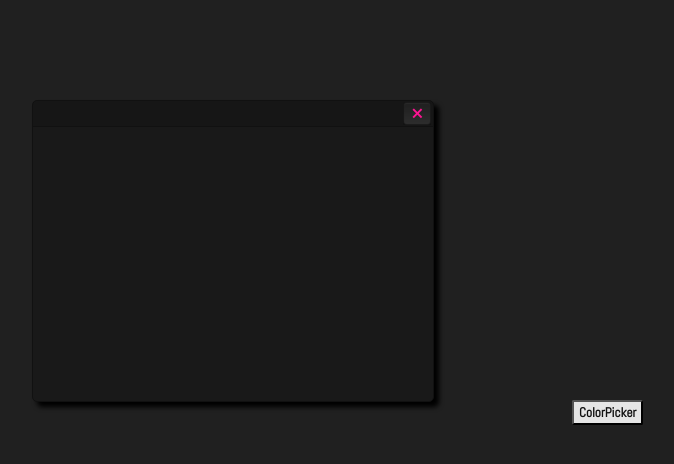
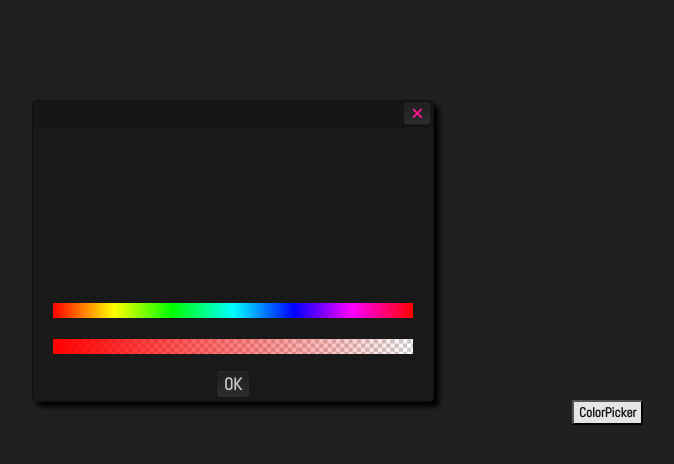
Before and after one commit to tschiboka/colorpicker, a React (Create React App) app: page / in a window 1280 px wide. Both pictures are taken after a click on the button "ColorPicker". Shown: the top 464 px of the page, without its empty margins (68-742 px from the left). Built offline with nearby package versions, Linux system fonts and the light colour scheme.

Commit message:
get hue and alpha slider bases

```diff
--- a/src/Components/ColorPicker/ColorPicker.js
+++ b/src/Components/ColorPicker/ColorPicker.js
@@ -2,6 +2,7 @@ import React, { Component } from 'react';
 import ReactDOM from 'react-dom';
 import "./ColorPicker.scss";
 import btnBg from "./images/btn_sm_square.png";
+import transparentCheckerdBg from "./images/transparent_checkered_bg.png";
 
 export default class ColorPicker extends Component {
     constructor(props) {
@@ -16,22 +17,46 @@ export default class ColorPicker extends Component {
                     className="ColorPicker"
                     style={{ left: (this.props.X || 0) + "px", top: (this.props.Y || 0) + "px" }}
                     onClick={e => e.stopPropagation()}
-                    onBlur={() => this.props.close()}
+                    //onBlur={() => this.props.close()}
+                    onKeyDown={e => { if (e.keyCode === 27) this.props.close(); }}
                     tabIndex={1}
                     ref={component => { if (ReactDOM.findDOMNode(component)) ReactDOM.findDOMNode(component).focus() }}
                 >
                     <div className="ColorPicker__header">
                         <button
-                            className="close-btn" onClick={() => this.props.close()}
+                            className="close-btn"
+                            onClick={() => this.props.close()}
                             style={{ backgroundImage: `url(${btnBg})` }}
+                            title="close [Esc]"
                         >&times;</button>
                     </div>
 
-                    <div className="ColorPicker__palette"></div>
+                    <div className="ColorPicker__body">
+                        <div className="ColorPicker__upper-box">
+                            <div className="ColorPicker__palette"></div>
 
-                    <div className="ColorPicker__spectrum"></div>
+                            <div className="ColorPicker__text-inputs"></div>
+                        </div>
 
-                    <div className="ColorPicker__alpha"></div>
+                        <div className="ColorPicker__lower-box">
+                            <div className="ColorPicker__hue-slider">
+                                <div className="ColorPicker__hue"></div>
+                            </div>
+
+                            <div className="ColorPicker__alpha-box">
+                                <div className="ColorPicker__alpha-slider">
+                                    <div className="ColorPicker__alpha-bg" style={{ backgroundImage: `url(${transparentCheckerdBg})` }}>
+
+                                        <div className="ColorPicker__alpha"></div>
+                                    </div>
+                                </div>
+                            </div>
+
+                            <div className="ColorPicker__ok-btn-box">
+                                <button style={{ backgroundImage: `url(${btnBg})` }}>OK</button>
+                            </div>
+                        </div>
+                    </div>
                 </div>)
                 : null
         );
--- a/src/Components/ColorPicker/ColorPicker.scss
+++ b/src/Components/ColorPicker/ColorPicker.scss
@@ -1,5 +1,5 @@
 $primaryBg: #191919;
-$primarytColor: #e5e5e5;
+$primarytColor: #c2c2c2;
 $borderColor: #111;
 $border: 1px solid $borderColor;
 
@@ -40,10 +40,7 @@ $border: 1px solid $borderColor;
         height: 95%;
         min-width: 30px;
         padding: 0 1px;
-        background-position: 50% 50%;
-        background-repeat: no-repeat;
-        background-size: contain;
-        background-color: transparent;
+        background: 50% 50%/contain no-repeat transparent;
         color: deeppink;
         border: none;
         font-size: 18px;
@@ -51,3 +48,89 @@ $border: 1px solid $borderColor;
         &:hover { font-size: 14px; }
     }
 }
+
+.ColorPicker__body {
+    width: 100%;
+    height: calc(100% - 25px);
+}
+
+.ColorPicker__upper-box {
+    width: 100%;
+    height: 60%;
+    display: flex;
+    .ColorPicker__palette {
+        width: 60%;
+        height: 100%;
+        //border: 1px dotted white;
+    }
+    .ColorPicker__text-inputs {
+        width: 40%;
+        height: 100%;
+        //border: 1px dotted white;
+    }
+}
+
+.ColorPicker__lower-box {
+    width: 100%;
+    height: 40%;
+    //border: 1px dotted white;
+    > div {
+        width: 100%;
+        height: 33.3%;
+        display: flex;
+        flex-direction: column;
+        justify-content: center;
+        align-items: center;
+        //border: 1px dotted white;
+    }
+    .ColorPicker__ok-btn-box {
+        button {
+            height: 95%;
+            min-width: 30px;
+            padding: 0 2px;
+            background: 50% 50%/contain no-repeat transparent;
+            color: $primarytColor;
+            font-size: 17px;
+            border: none;
+            cursor: pointer;
+            &:hover { font-size: 14px; }
+        }
+    }
+}
+
+.ColorPicker__hue-slider {
+    display: flex;
+    justify-content: center;
+    align-items: center;
+    .ColorPicker__hue {
+        width: 90%;
+        height: 15px;
+        background: -moz-linear-gradient(left, #ff0000 0%, #ffff00 17%, #00ff00 33%, #00ffff 50%, #0000ff 67%, #ff00ff 83%, #ff0000 100%);
+        background: -ms-linear-gradient(left, #ff0000 0%, #ffff00 17%, #00ff00 33%, #00ffff 50%, #0000ff 67%, #ff00ff 83%, #ff0000 100%);
+        background: -o-linear-gradient(left, #ff0000 0%, #ffff00 17%, #00ff00 33%, #00ffff 50%, #0000ff 67%, #ff00ff 83%, #ff0000 100%);
+        background: -webkit-gradient(linear, left from(#ff0000), color-stop(0.17, #ffff00), color-stop(0.33, #00ff00), color-stop(0.5, #00ffff), color-stop(0.67, #0000ff), color-stop(0.83, #ff00ff), to(#ff0000));
+        background: -webkit-linear-gradient(left, #ff0000 0%, #ffff00 17%, #00ff00 33%, #00ffff 50%, #0000ff 67%, #ff00ff 83%, #ff0000 100%);
+        background: linear-gradient(to right, #ff0000 0%, #ffff00 17%, #00ff00 33%, #00ffff 50%, #0000ff 67%, #ff00ff 83%, #ff0000 100%);
+    }
+}
+
+.ColorPicker__alpha-slider {
+    width: 100%;
+    display: flex;
+    justify-content: center;
+    align-items: center;
+    .ColorPicker__alpha-bg {
+        width: 90%;
+        height: 100%;
+        .ColorPicker__alpha {
+            width: 100%;
+            height: 15px;
+            background: -moz-linear-gradient(left, #ff0000 0%, transparent 100%);
+            background: -ms-linear-gradient(left, #ff0000 0%, transparent 100%);
+            background: -o-linear-gradient(left, #ff0000 0%, transparent 100%);
+            background: -webkit-gradient(linear, left from(#ff0000), to(#ff0000));
+            background: -webkit-linear-gradient(left, #ff0000 0%, transparent 100%);
+            background: linear-gradient(to right, #ff0000 0%, transparent 100%);
+        }
+    }
+}
```
Also changed, not shown: src/Components/ColorPicker/images/transparent_checkered_bg.png (added).
